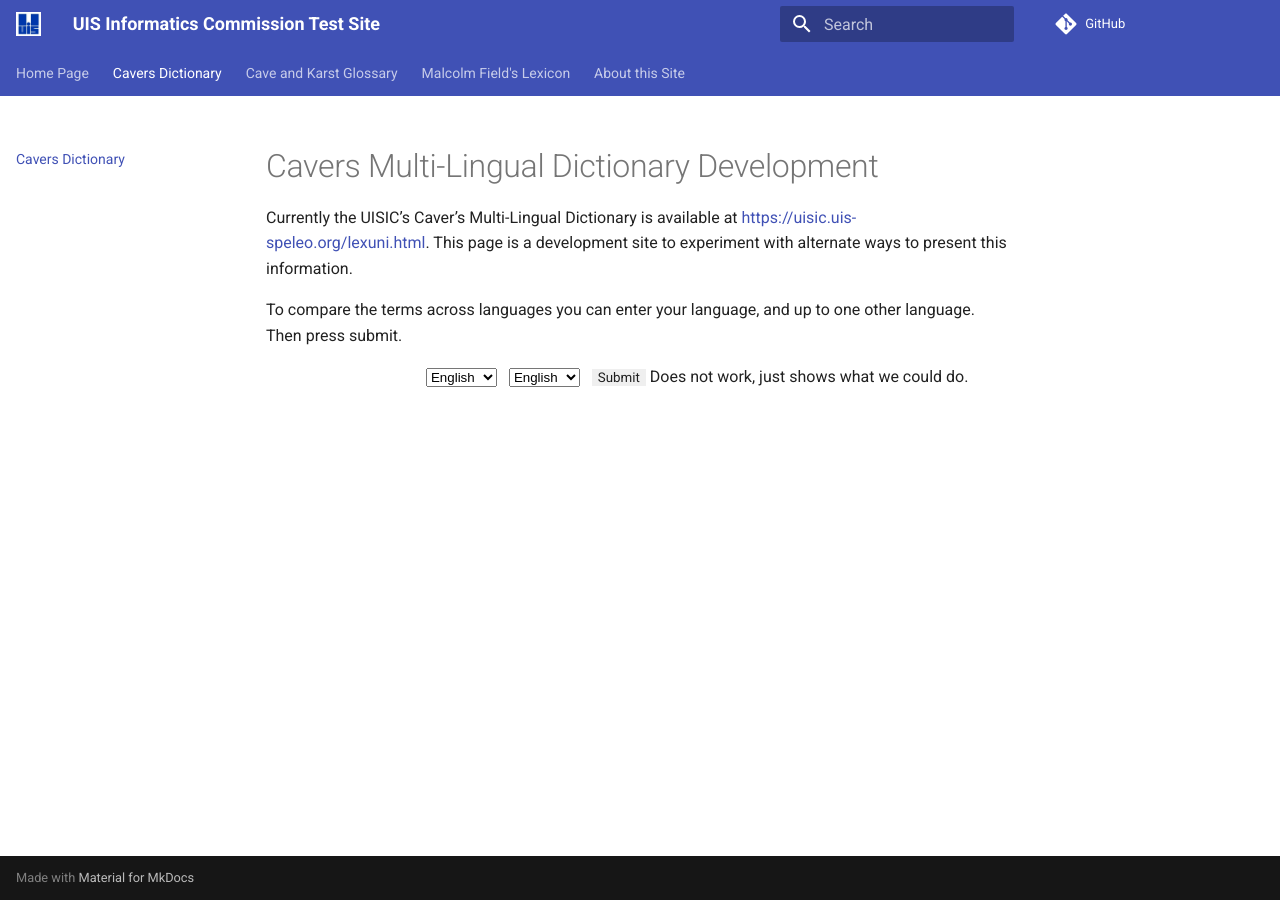
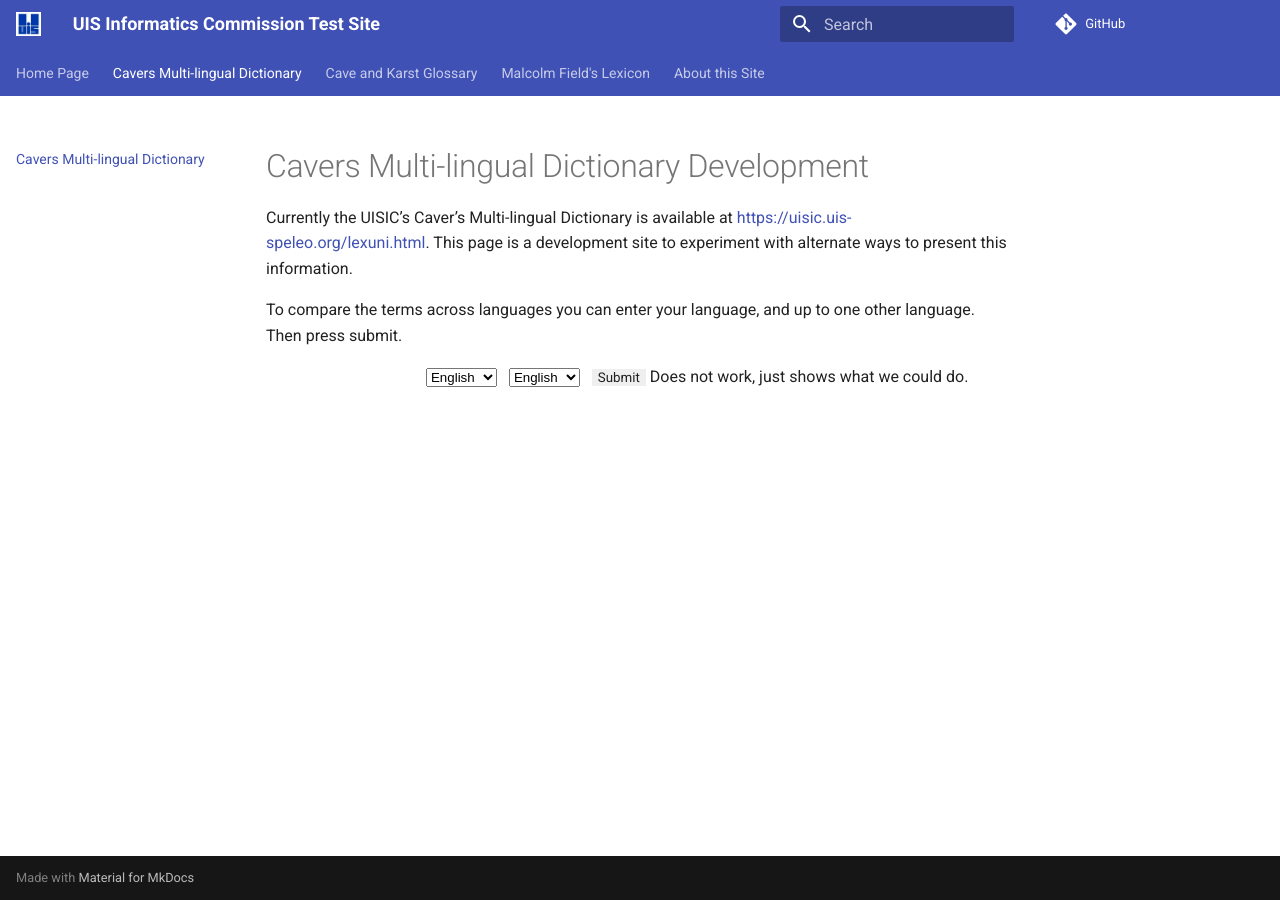
Before and after one commit to speleolinux/uisic, an MkDocs documentation site: the page built from docs/dictionary.md, in a window 1280 px wide. Built offline with MkDocs 1.6.1 and Material for MkDocs 9.7.7, drawn with Linux system fonts in a browser that asks for light colours; comment, search, counter and statistics services are not loaded.

Commit message:
Fix capitalisations

```diff
--- a/docs/dictionary.md
+++ b/docs/dictionary.md
@@ -3,9 +3,9 @@
 ignore_macros: true
 ---
 
-# Cavers Multi-Lingual Dictionary Development
+# Cavers Multi-lingual Dictionary Development
 
-Currently the UISIC's Caver's Multi-Lingual Dictionary is available at
+Currently the UISIC's Caver's Multi-lingual Dictionary is available at
 <https://uisic.uis-speleo.org/lexuni.html>. This page is a development site
 to experiment with alternate ways to present this information.
 
--- a/mkdocs.yml
+++ b/mkdocs.yml
@@ -36,7 +36,7 @@ extra_css: [css/extra.css]
 
 nav:
   - 'Home Page': index.md
-  - 'Cavers Dictionary': dictionary.md
+  - 'Cavers Multi-lingual Dictionary': dictionary.md
   - 'Cave and Karst Glossary': glossary.md
   - "Malcolm Field's Lexicon": fields_lexicon.md
   - 'About this Site': about.md
```
Also changed, not shown: docs/fields_lexicon.md (+2 -2 lines), docs/glossary.md (+1 -1 lines).
